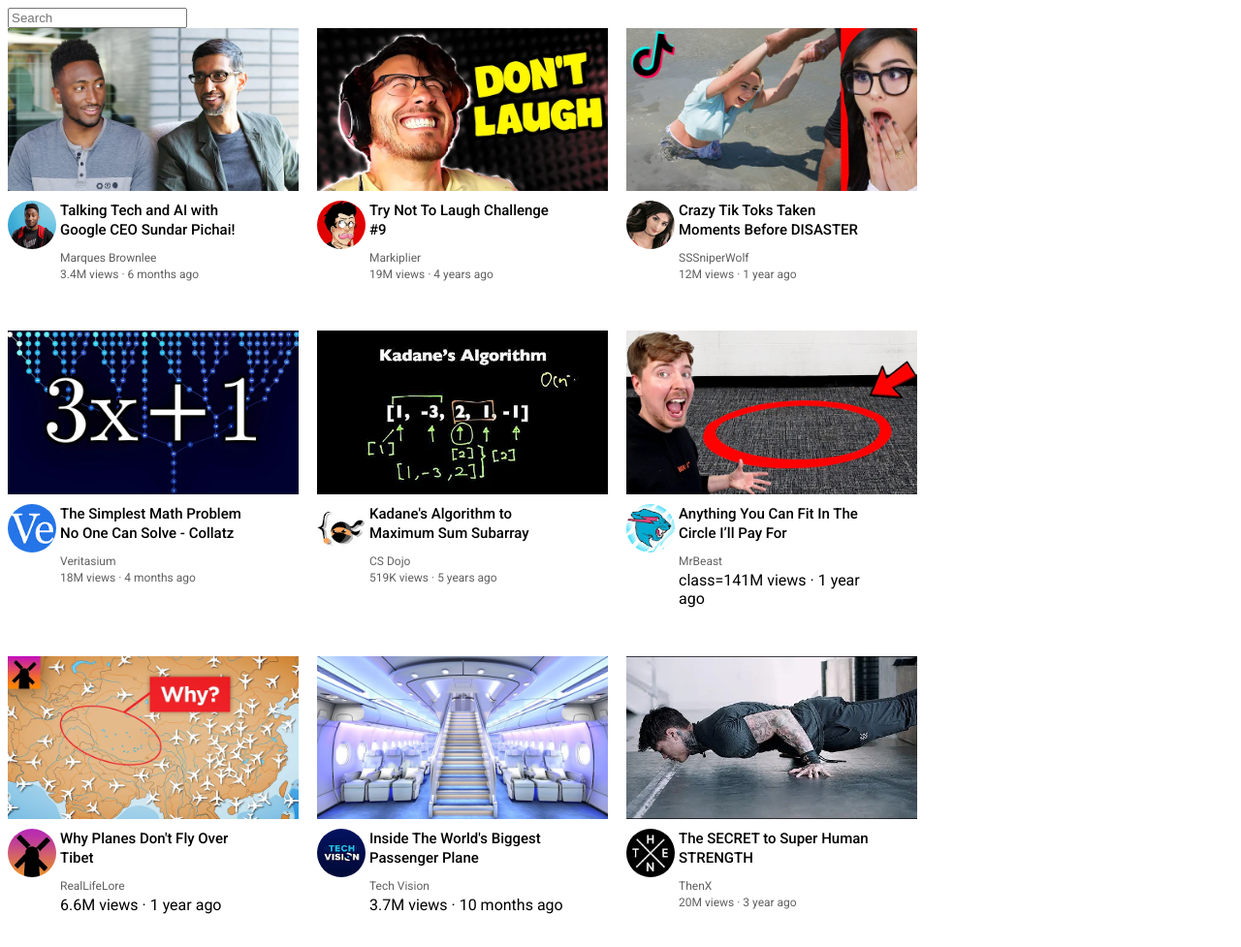
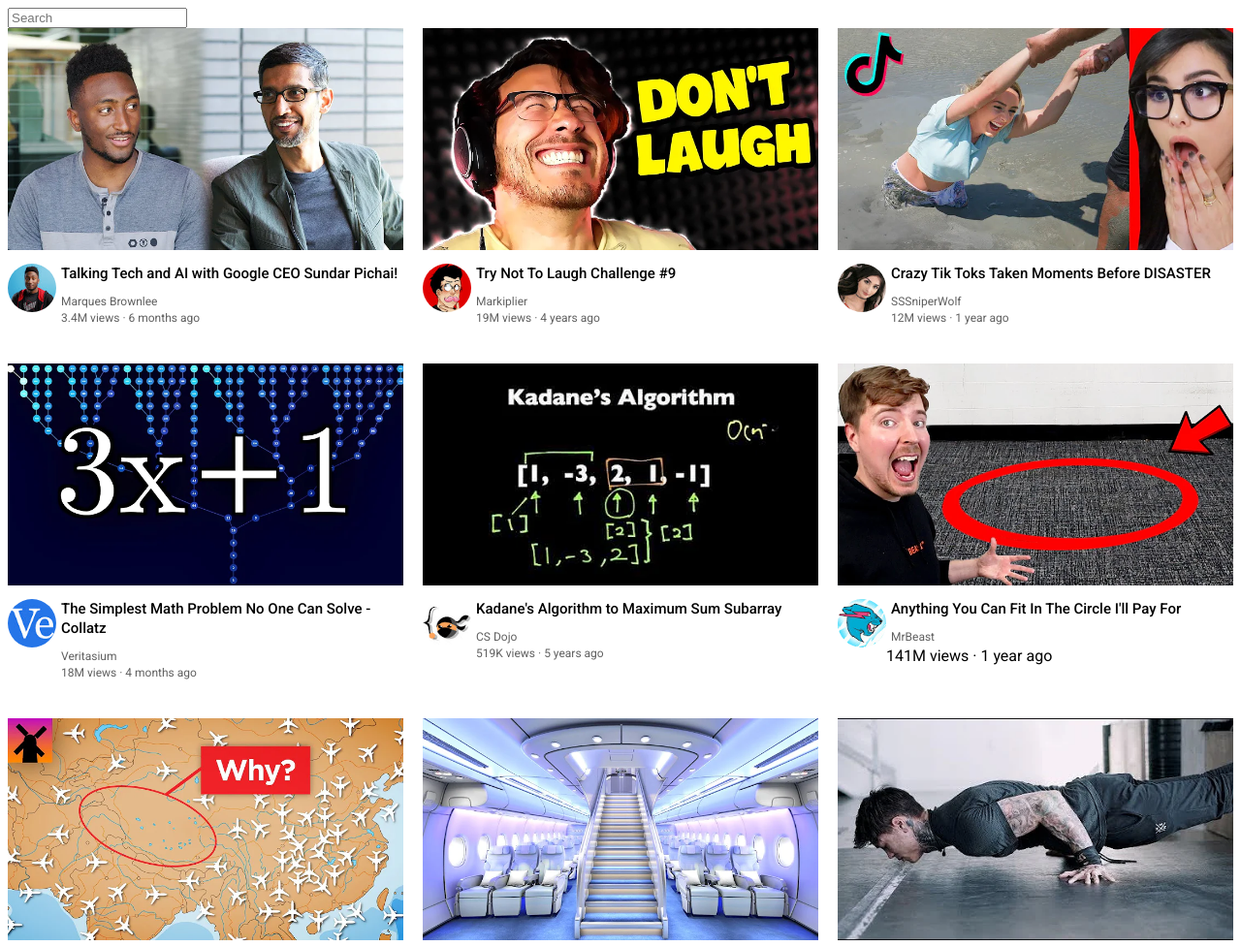
Before and after one commit to adam-rifai/youtube-clone, a plain HTML site: page index.html in a window 1280 px wide. Shown: the top 977 px of the page at 97% size. Drawn offline with Linux system fonts and the light colour scheme.

Commit message:
version 1.04

```diff
--- a/index.html
+++ b/index.html
@@ -9,24 +9,27 @@
   <link href="https://fonts.googleapis.com/css2?family=Roboto:ital,wght@0,100;0,300;0,400;0,500;0,700;0,900;1,100;1,300;1,400;1,500;1,700;1,900&display=swap" rel="stylesheet">
   <title>Youtube.com Clone</title>
 </head>
-<body>
+<body >
   <input class="search-input" type="search" placeholder="Search">
+  <div class="video-grid">
   <div class="video-preview">
-    <div class="thumbnail-row">    <img class="thumbnail" src="images/thumbnail-1.webp" alt="thumbnail-1"></div>
-    <div>
-      <div class="channel-picture"><img class="profile-picture" src="images/channel-1.jpeg" alt="profile"></div>
+    <div class="thumbnail-row">   <a href="https://youtu.be/n2RNcPRtAiY?si=l5O7u-vBjcXMR64Z" target="_blank"> <img class="thumbnail" src="images/thumbnail-1.webp" alt="thumbnail-1"></a></div>
+    <div class="video-info-grid">
+      <div class="channel-picture"><a href="https://www.youtube.com/c/mkbhd" target="_blank"><img class="profile-picture" src="images/channel-1.jpeg" alt="profile"></a></div>
       <div class="video-info">
         <p class="video-title">
         Talking Tech and AI with Google CEO Sundar Pichai!
         </p>
-        <p class="video-author">Marques Brownlee</p>
+        <p class="video-author"><a href="https://www.youtube.com/c/mkbhd" target="_blank">Marques Brownlee</a></p>
         <p class="video-status">3.4M views &#183; 6 months ago</p>
       </div>
     </div>
   </div>
+
+
   <div class="video-preview">
     <div class="thumbnail-row">    <img class="thumbnail" src="images/thumbnail-2.webp" alt="thumbnail-2"></div>
-    <div>
+    <div class="video-info-grid">
       <div class="channel-picture"><img class="profile-picture" src="images/channel-2.jpeg" alt="profile"></div>
       <div class="video-info">
         <p class="video-title">
@@ -40,7 +43,7 @@
 
   <div class="video-preview">
     <div class="thumbnail-row">    <img class="thumbnail" src="images/thumbnail-3.webp" alt="thumbnail-3"></div>
-    <div>
+    <div class="video-info-grid">
       <div class="channel-picture"><img class="profile-picture" src="images/channel-3.jpeg" alt="profile"></div>
       <div class="video-info">
         <p class="video-title">
@@ -56,7 +59,7 @@
 
   <div class="video-preview">
     <div class="thumbnail-row">    <img class="thumbnail" src="images/thumbnail-4.webp" alt="thumbnail-3"></div>
-    <div>
+    <div class="video-info-grid">
       <div class="channel-picture"><img class="profile-picture" src="images/channel-4.jpeg" alt="profile"></div>
       <div class="video-info">
         <p class="video-title">
@@ -72,7 +75,7 @@
 
   <div class="video-preview">
     <div class="thumbnail-row">    <img class="thumbnail" src="images/thumbnail-5.webp" alt="thumbnail-5"></div>
-    <div>
+    <div class="video-info-grid">
       <div class="channel-picture"><img class="profile-picture" src="images/channel-5.jpeg" alt="profile"></div>
       <div class="video-info">
         <p class="video-title">
@@ -87,15 +90,15 @@
 
   <div class="video-preview">
     <div class="thumbnail-row">    <img class="thumbnail" src="images/thumbnail-6.webp" alt="thumbnail-6"></div>
-    <div>
+    <div class="video-info-grid">
       <div class="channel-picture"><img class="profile-picture" src="images/channel-6.jpeg" alt="profile"></div>
       <div class="video-info">
         <p class="video-title">
 
-          Anything You Can Fit In The Circle I’ll Pay For
+          Anything You Can Fit In The Circle I'll Pay For
         </p>
         <p class="video-author">MrBeast</p>
-        <p> class=141M views &#183; 1 year ago</p>
+        <p>141M views &#183; 1 year ago</p>
       </div>
     </div>
   </div>
@@ -104,7 +107,7 @@
 
   <div class="video-preview">
     <div class="thumbnail-row">    <img class="thumbnail" src="images/thumbnail-7.webp" alt="thumbnail-7"></div>
-    <div>
+    <div class="video-info-grid">
       <div class="channel-picture"><img class="profile-picture" src="images/channel-7.jpeg" alt="profile"></div>
       <div class="video-info">
         <p class="video-title">
@@ -120,7 +123,7 @@
 
   <div class="video-preview">
     <div class="thumbnail-row">    <img class="thumbnail" src="images/thumbnail-8.webp" alt="thumbnail-8"></div>
-    <div>
+    <div class="video-info-grid">
       <div class="channel-picture"><img class="profile-picture" src="images/channel-8.jpeg" alt="profile"></div>
       <div class="video-info">
         <p class="video-title">
@@ -139,7 +142,7 @@
 
   <div class="video-preview">
     <div class="thumbnail-row">    <img class="thumbnail" src="images/thumbnail-9.webp" alt="thumbnail-9"></div>
-    <div>
+    <div class="video-info-grid">
       <div class="channel-picture"><img class="profile-picture" src="images/channel-9.jpeg" alt="profile"></div>
       <div class="video-info">
         <p class="video-title">
@@ -155,7 +158,7 @@
 
   <div class="video-preview">
     <div class="thumbnail-row">    <img class="thumbnail" src="images/thumbnail-10.webp" alt="thumbnail-10"></div>
-    <div>
+    <div class="video-info-grid">
       <div class="channel-picture"><img class="profile-picture" src="images/channel-10.jpeg" alt="profile"></div>
       <div class="video-info">
         <p class="video-title">
@@ -172,7 +175,7 @@
 
   <div class="video-preview">
     <div class="thumbnail-row">    <img class="thumbnail" src="images/thumbnail-11.webp" alt="thumbnail-11"></div>
-    <div>
+    <div class="video-info-grid">
       <div class="channel-picture"><img class="profile-picture" src="images/channel-11.jpeg" alt="profile"></div>
       <div class="video-info">
         <p class="video-title">
@@ -187,7 +190,7 @@
 
 <div class="video-preview">
   <div class="thumbnail-row">    <img class="thumbnail" src="images/thumbnail-12.webp" alt="thumbnail-12"></div>
-  <div>
+  <div class="video-info-grid">
     <div class="channel-picture"><img class="profile-picture" src="images/channel-12.jpeg" alt="profile"></div>
     <div class="video-info">
       <p class="video-title">
@@ -198,5 +201,6 @@
     </div>
   </div>
 </div>
+</div>
 </body>
 </html>
--- a/style.css
+++ b/style.css
@@ -1,14 +1,15 @@
-/* .thumbnail{
-  width: 300px;
-  height: 300px;
-  object-fit:contain ;
-  object-position:top;
-  border: 2px solid red;
-} */
+.video-grid{
+  display: grid;
+  grid-template-columns: 1fr 1fr 1fr;
+  column-gap: 20px;
+  row-gap: 40px;
+
+}
+
 .thumbnail{
-  width: 300px;
-  display: block;
-  margin-bottom: 10px;
+  width: 100%;
+  /* display: block;
+  margin-bottom: 10px; */
 }
 p{
   font-family: Roboto,Arial;
@@ -16,25 +17,32 @@ p{
   margin-bottom: 0px;
 }
 
+a{
+  text-decoration: none;
+  color: inherit;
+}
 
 
-.video-preview{
+
+/* .video-preview{
   width: 300px;
   display: inline-block;
   vertical-align: top;
   margin-right: 15px;
   margin-bottom: 50px;
-}
+} */
 
-.search-input{
+/* .search-input{
   display: block;
-}
+  margin-bottom: 50px;
+} */
 
 .video-title{
   font-size: 15px;
   font-weight: 500;
   line-height: 20px;
   margin-bottom: 12px;
+  margin-left: 5px;
 
 }
 
@@ -42,22 +50,26 @@ p{
   font-size: 12px;
   color: rgb(96,96,96);
   margin-bottom: 3px;
+  margin-left: 5px;
 }
 .video-status{
   font-size: 12px;
   color: rgb(96,96,96);
+  margin-left: 5px;
 
 }
+.video-info-grid{
+  display: grid;
+  grid-template-columns: 50px 1fr;
+}
+
+
 
 .channel-picture{
-  display: inline-block;
-  width: 50px;
   vertical-align: top;
 }
-.video-info{
-  display: inline-block;
-  width: 200px;
-}
+
+
 
 .profile-picture{
   width: 100%;
```
Also changed, not shown: images/youtube-logo.svg (added).
